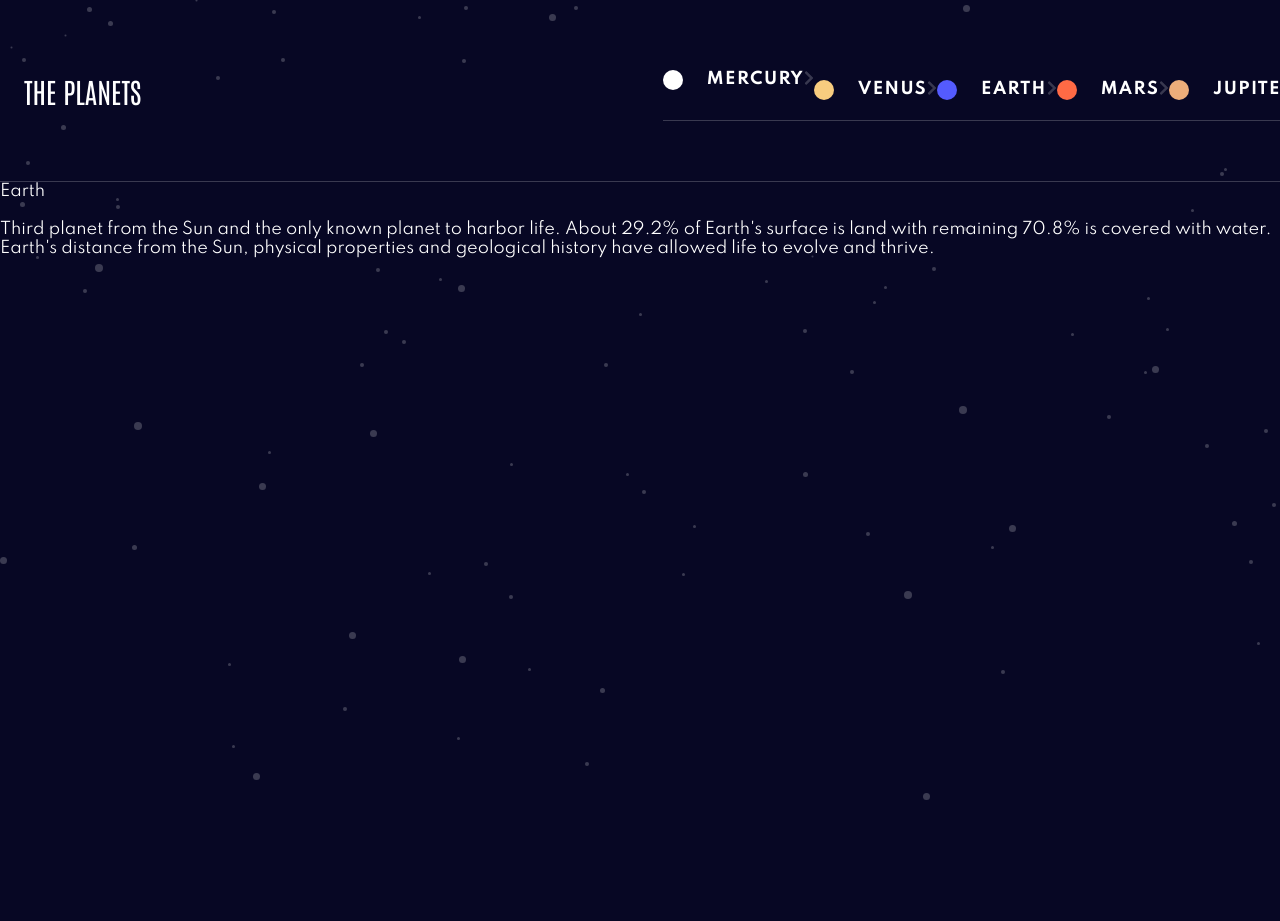
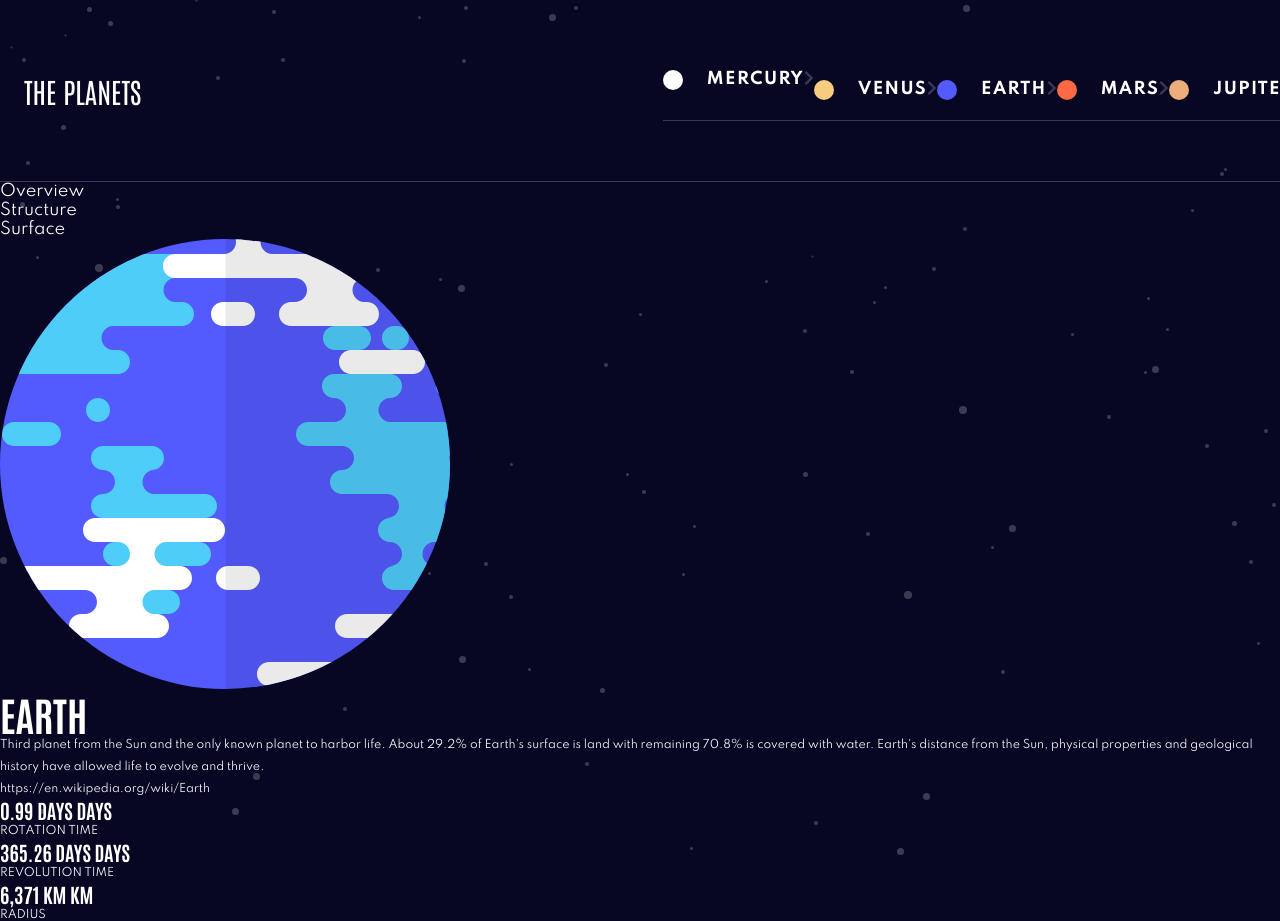
Before and after one commit to philosophy-flow/planets-fact-app, a React (Create React App) app: page /Earth in a window 1280 px wide. Shown: the top 921 px of the page. Before the commit the page ends 800 px from the top, so only its background shows below. Built offline with nearby package versions, Linux system fonts and the light colour scheme.

Commit message:
adding planet markup/structure

```diff
--- a/src/components/App.js
+++ b/src/components/App.js
@@ -13,7 +13,7 @@ import Nav from './Nav/Nav';
 
 // import all planet data + component
 import data from '../data';
-import Planet from './Planet';
+import Planet from './Planet/Planet';
 
 
 function App() {
@@ -28,17 +28,14 @@ function App() {
   }
 
   return (
-    <Router>
-      <div className="App">
+    <Router className="App">
       <Nav data={data} selectPlanet={selectPlanet} />
       <Switch>
         <Route exact path="/"><Redirect to={`/${activePlanet.name}`}/></Route>
         <Route path={`/${activePlanet.name}`}>
-            <Planet data={activePlanet} />
+          <Planet planet={activePlanet} />
         </Route>
       </Switch>
-
-      </div>
     </Router>
   );
 }
--- a/src/components/Nav/Nav.js
+++ b/src/components/Nav/Nav.js
@@ -17,7 +17,7 @@ function Nav({data, selectPlanet}) {
   }
 
   return (
-    <nav className="Nav">
+    <header className="Nav">
       <h2>The Planets</h2>
       <ul className={`nav-menu ${isOpen ? 'active' : ''}`}>
       {
@@ -47,7 +47,7 @@ function Nav({data, selectPlanet}) {
         <span className="bar"></span>
         <span className="bar"></span>
       </button>
-    </nav>
+    </header>
 
   );
 }
--- a/src/components/Planet.js
+++ /dev/null
@@ -1,12 +0,0 @@
-function Planet({data}) {
-  return (
-    <div className="Planet">
-      {data.name}
-      <br/><br/>
-      {data.overview.content}
-      <br/><br/>
-    </div>
-  );
-}
-
-export default Planet;
--- /dev/null
+++ b/src/components/Planet/Planet.js
@@ -0,0 +1,47 @@
+import './Planet.css';
+
+function Planet({planet}) {
+  return (
+    <main className="Planet">
+      <section className="planet-content-container">
+        <nav className="planet-navigation-container">
+          <ul>
+            <li>Overview</li>
+            <li>Structure</li>
+            <li>Surface</li>
+          </ul>
+        </nav>
+        <figure className="planet-image-container">
+          <img src={planet.images.planet} alt="planet" />
+        </figure>
+        <article className="planet-text-container">
+          <h1>{planet.name}</h1>
+          <p className="planet-text">{planet.overview.content}</p>
+          <p className="planet-source">{planet.overview.source}</p>
+        </article>
+      </section>
+
+      <section className="planet-stats-container">
+        <div className="planet-stat">
+          <h3>{planet.rotation} days</h3>
+          <p>ROTATION TIME</p>
+        </div>
+        <div className="planet-stat">
+          <h3>{planet.revolution} days</h3>
+          <p>REVOLUTION TIME</p>
+        </div>
+        <div className="planet-stat">
+          <h3>{planet.radius} km</h3>
+          <p>RADIUS</p>
+        </div>
+        <div className="planet-stat">
+          <h3>{planet.temperature} °C</h3>
+          <p>RAVERAGE TEMP.</p>
+        </div>
+      </section>
+
+    </main>
+  );
+}
+
+export default Planet;
--- a/src/index.css
+++ b/src/index.css
@@ -52,8 +52,3 @@ h3 {font-size: 1.25rem;}
 h4 {font-size: 1.25rem;}
 
 p {font-size: .6875rem; line-height: 1.375rem;}
-
-.Planet {
-  overflow-x: hidden;
-  word-wrap: break-word;
-}
```
Also changed, not shown: src/components/Planet/Planet.css (added). Lines whose indentation alone changed are shown as unchanged.
